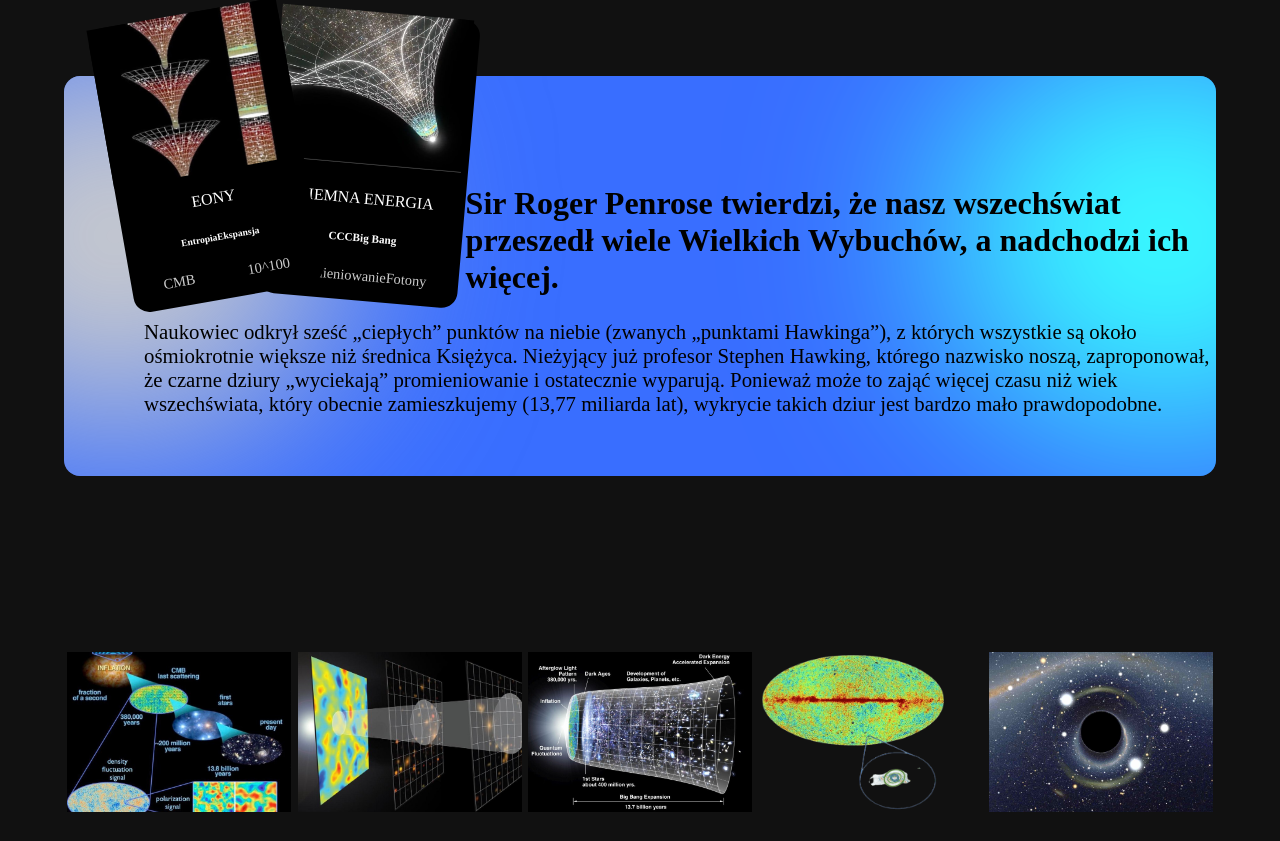
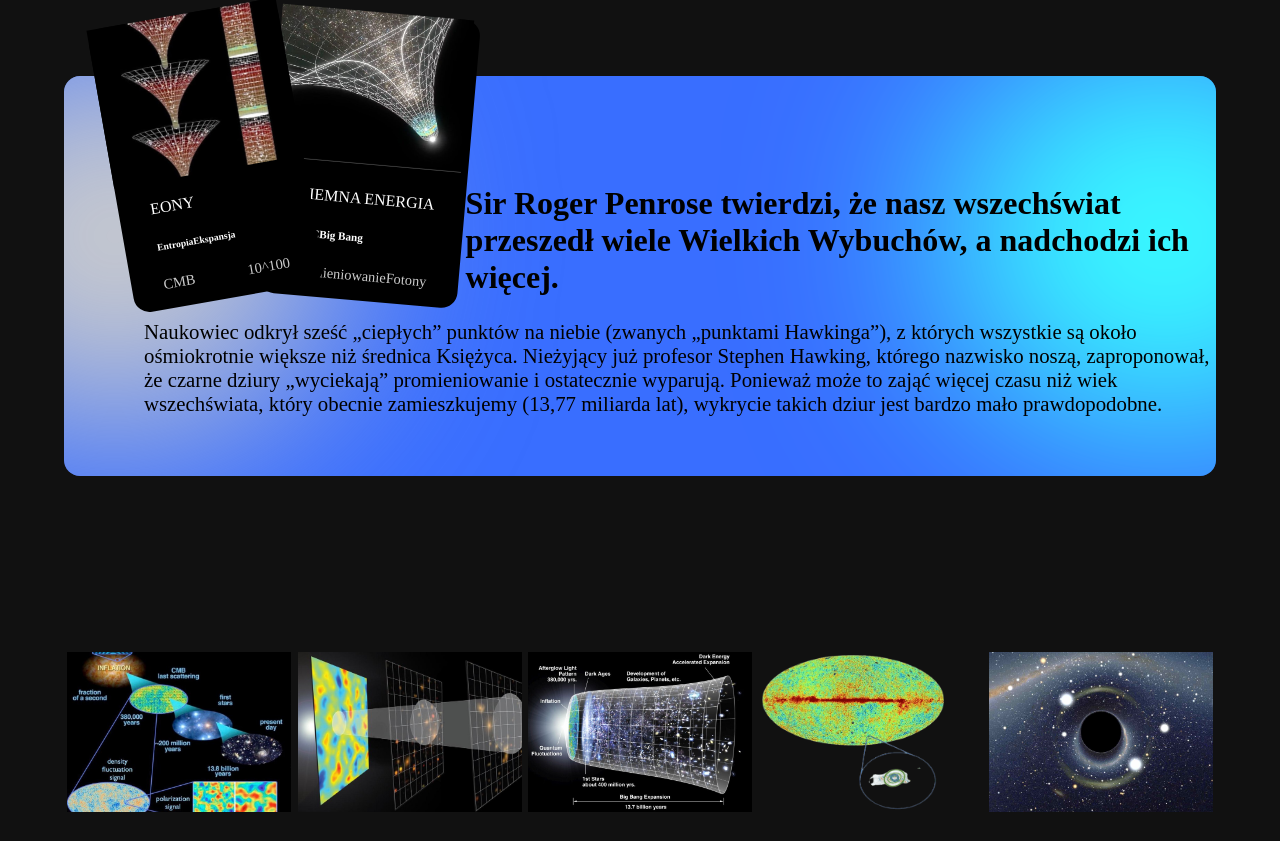
Before and after one commit to AdamBabinicz/penrose, a React (Create React App) app: page / in a window 1280 px wide. Shown: the part 1459-2300 px from the top of the page. Built offline with nearby package versions, Linux system fonts and the light colour scheme; a web font is replaced by a local one.

Commit message:
zmiana pl

```diff
--- a/src/scss/components/_cards.scss
+++ b/src/scss/components/_cards.scss
@@ -11,12 +11,13 @@
 
     .card-heading {
       display: flex;
-      justify-content: center;
+      // justify-content: space-around;
 
       .card-series {
         color: var(--accent-color1);
         text-transform: uppercase;
         font-size: 1rem;
+        padding-left: 1rem;
       }
       .card-top {
         color: var(--accent-color3);
@@ -26,8 +27,9 @@
     }
     .card-details {
       display: flex;
-      justify-content: center;
+      // justify-content: space-around;
       color: var(--accent-color1);
+      margin-left: 1rem;
 
       .card-price {
         display: flex;
```
